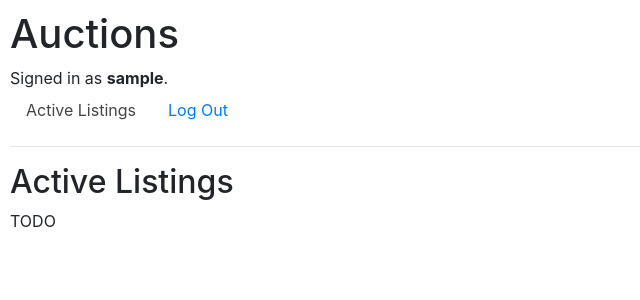
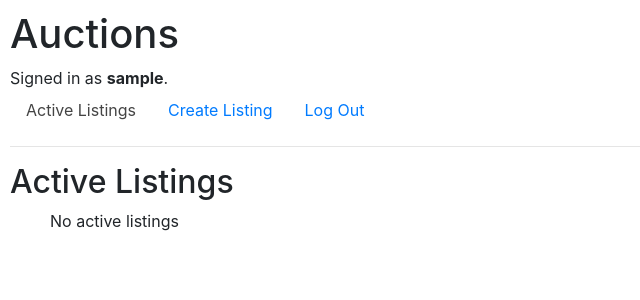
Before and after one commit to mikekurkin/cs50w, a Django app: page / in a window 1280 px wide. Shown: the top 300 px of the page, without its empty margins (0-640 px from the left). Run offline with Django 3.2, Linux system fonts and the light colour scheme; the visitor is signed in with stand-in values (Sample User, id 1); data that the repository does not hold is empty; some libraries are stand-ins or nearby versions.

Commit message:
View and create listings

```diff
--- a/auctions/templates/auctions/index.html
+++ b/auctions/templates/auctions/index.html
@@ -3,7 +3,13 @@
 {% block index-active %}nav-active{% endblock %}
 
 {% block body %}
-    <h2>Active Listings</h2>
+  <h2>Active Listings</h2>
 
-    TODO
+  <ul>
+  {% for listing in listings %}
+    <li><a href="{% url 'listing' listing.id %}">{{ listing }}</a></li>
+  {% empty %}
+    No active listings
+  {% endfor %}
+  </ul>
 {% endblock %}
--- a/auctions/templates/auctions/layout.html
+++ b/auctions/templates/auctions/layout.html
@@ -24,6 +24,11 @@
             </li>
             {% if user.is_authenticated %}
                 <li class="nav-item">
+                    <a href="{% url 'listing_new' %}" class="nav-link {% block listing-new-active %}{% endblock %}">
+                        Create Listing
+                    </a>
+                </li>
+                <li class="nav-item">
                     <a class="nav-link" href="{% url 'logout' %}">Log Out</a>
                 </li>
             {% else %}
--- a/auctions/urls.py
+++ b/auctions/urls.py
@@ -4,6 +4,8 @@ from . import views
 
 urlpatterns = [
     path("", views.index, name="index"),
+    path("listing/<int:listing_id>", views.listing_show, name="listing"),
+    path("listing/new", views.listing_new, name="listing_new"),
     path("login", views.login_view, name="login"),
     path("logout", views.logout_view, name="logout"),
     path("register", views.register, name="register")
--- a/auctions/views.py
+++ b/auctions/views.py
@@ -1,14 +1,52 @@
 from django.contrib.auth import authenticate, login, logout
+from django.contrib.auth.decorators import login_required
 from django.db import IntegrityError
-from django.http import HttpResponse, HttpResponseRedirect
+from django.http import HttpResponseRedirect
 from django.shortcuts import render
 from django.urls import reverse
 
-from .models import User
+from .models import User, Listing, Category
 
 
 def index(request):
-    return render(request, "auctions/index.html")
+    active_listings = Listing.objects.filter(is_active=True)
+    return render(request, "auctions/index.html", {
+        "listings": active_listings
+    })
+
+
+def listing_show(request, listing_id):
+    listing = Listing.objects.get(pk=listing_id)
+    return render(request, "auctions/listing.html", {
+        "listing": listing
+    })
+
+
+@login_required
+def listing_new(request):
+    if request.method == "POST":
+        title = request.POST.get("title")
+        description = request.POST.get("description")
+        st_bid = float(request.POST.get("st_bid"))
+        image_url = request.POST.get("image_url")
+        if image_url == "":
+            image_url = None
+        category = request.POST.get("category")
+        if category is not None:
+            category = int(category)
+        creator = request.user
+
+        listing = Listing(title=title, description=description, st_bid=st_bid, image_url=image_url,
+                          category=category, creator=creator, is_active=True)
+        listing.save()
+        return HttpResponseRedirect(reverse("listing", args=(listing.pk,)))
+
+    listing = Listing()
+    categories = Category.objects.all()
+    return render(request, "auctions/listing_new.html", {
+        "listing": listing,
+        "categories": categories
+    })
 
 
 def login_view(request):
--- a/commerce/settings.py
+++ b/commerce/settings.py
@@ -120,3 +120,5 @@ USE_TZ = True
 # https://docs.djangoproject.com/en/3.0/howto/static-files/
 
 STATIC_URL = '/static/'
+
+LOGIN_URL = '/login'
```
Also changed, not shown: auctions/templates/auctions/listing.html (added, +29 -0 lines), auctions/templates/auctions/listing_new.html (added, +31 -0 lines).
